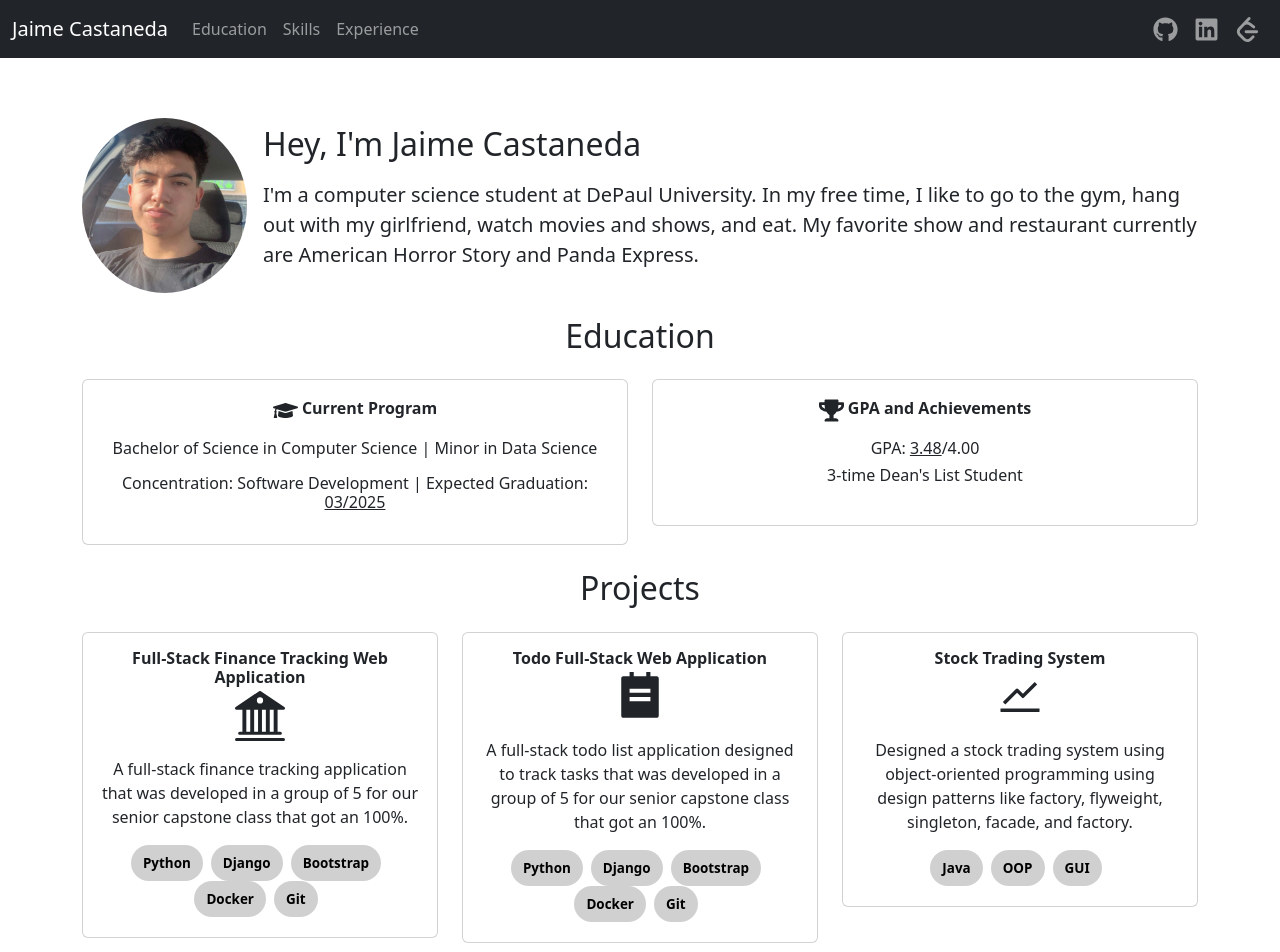
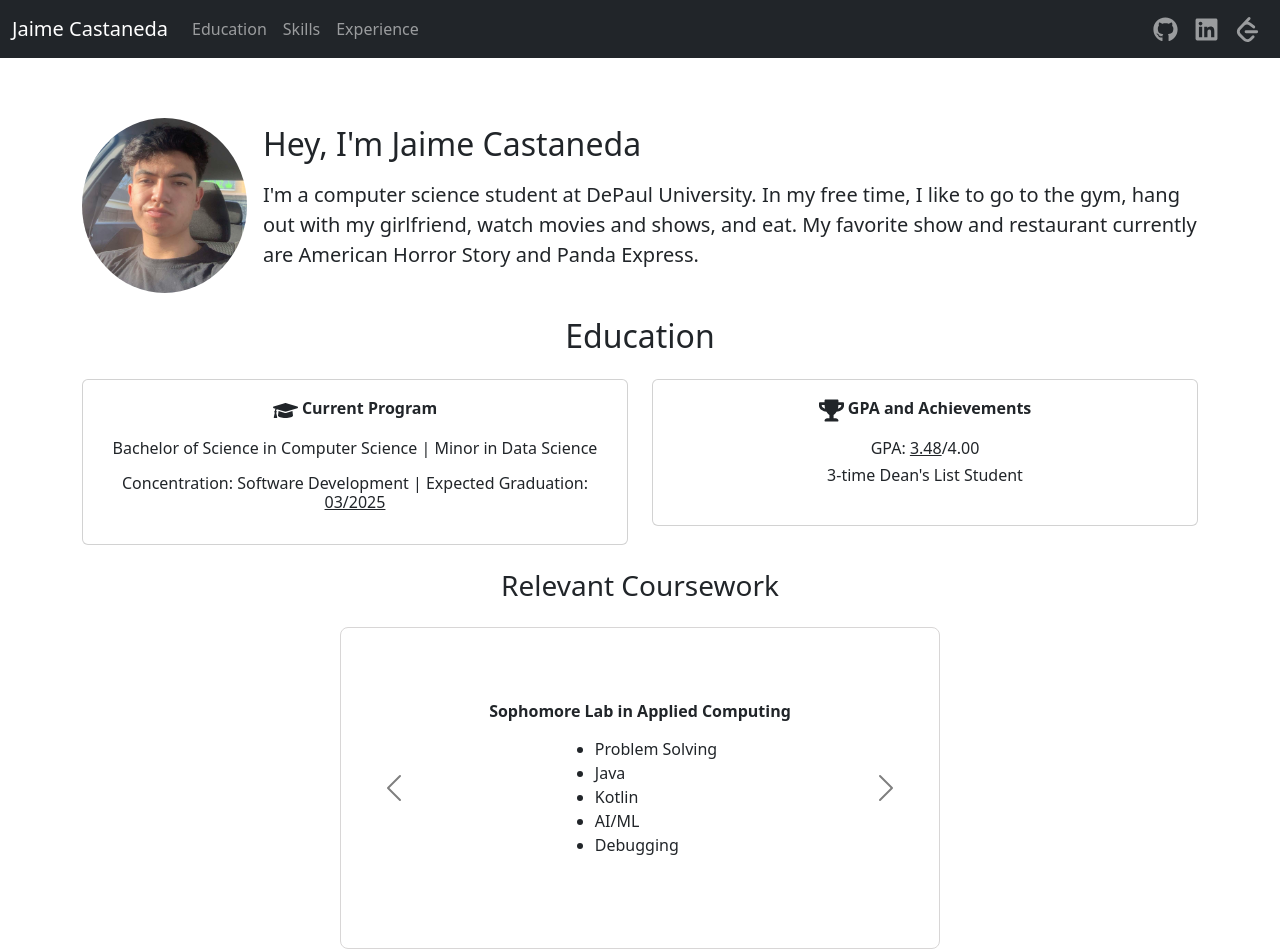
Before and after one commit to JCast867/JCast867.github.io, a React (Create React App) app in the folder my-app/: page / in a window 1280 px wide. Shown: the top 952 px of the page. Built offline with nearby package versions, Linux system fonts and the light colour scheme.

Commit message:
relevant coursework

```diff
--- a/my-app/src/App.css
+++ b/my-app/src/App.css
@@ -23,3 +23,17 @@
   background-color: #bbbbbb;
   /* slightly darker on hover */
 }
+
+.carousel-control-prev-icon,
+.carousel-control-next-icon {
+  filter: invert(1);
+}
+
+.carousel-wrapper {
+  border: 1px solid #d8d6d6;
+  /* Black border */
+  border-radius: 8px;
+  /* Optional: rounded corners */
+  padding: 10px;
+  /* Optional: space inside border */
+}
--- a/my-app/src/App.js
+++ b/my-app/src/App.js
@@ -1,5 +1,6 @@
 import './App.css';
 import 'bootstrap/dist/css/bootstrap.min.css';
+import React, { useState } from "react";
 import pic from "./me.jpg"; // pic of me
 import { FaGithub } from 'react-icons/fa'; // github icon
 import { FaLinkedin } from 'react-icons/fa'; // linkedin icon
@@ -36,6 +37,8 @@ import { BiMoviePlay } from "react-icons/bi"; // movie icon
 import { IoMdChatbubbles } from "react-icons/io"; // chat icon
 import { FaGraduationCap } from "react-icons/fa"; // graduation cap icon
 import { FaTrophy } from "react-icons/fa"; // trophy icon
+// import { SiJunit5 } from "react-icons/si"; // junit icon. maybe will be used
+
 
 
 function Navbar(props) {
@@ -135,7 +138,7 @@ function Intro() {
           </div>
           <div>
             <h2 className="mb-1">Hey, I'm Jaime Castaneda</h2>
-            <p className="lead mt-3">
+            <p className="lead mt-3" id="education">
               I'm a computer science student at DePaul University. In my free
               time, I like to go to the gym, hang out with my girlfriend, watch
               movies and shows, and eat. My favorite show and restaurant currently are American Horror Story and Panda Express.
@@ -149,7 +152,7 @@ function Intro() {
 
 function Education() {
   return (
-    <div className="container">
+    <div className="container" >
       <h2 className="text-center mb-4">Education</h2>
         <div className="row">
           <div className="col-lg-6">
@@ -175,7 +178,247 @@ function Education() {
   );
 }
 
-function ReleventCoursework() {
+export function RelevantCoursework() {
+  const [index, setIndex] = useState(0);
+
+  const courses = [
+  {
+    name: "Intro to Computer Science I/II",
+    points: [
+      "Programming",
+      "Python",
+      "Recursion",
+      "Object-Oriented Software",
+      "Webscraping"
+    ]
+  },
+  {
+    name: "Sophomore Lab in Applied Computing",
+    points: [
+      "Problem Solving",
+      "Java",
+      "Kotlin",
+      "AI/ML",
+      "Debugging"
+    ]
+  },
+  {
+    name: "Data Structures I/II",
+    points: [
+      "Java",
+      "Trees",
+      "Linked Lists",
+      "Stacks",
+      "Queues"
+    ]
+  },
+  {
+    name: "Design and Analysis of Algorithms",
+    points: [
+      "Run-time Analysis",
+      "Divide and Conquer",
+      "Dynamic Programming",
+      "Basic Graph Algorithm",
+      "Greedy Algorithms"
+    ]
+  },
+  {
+    name: "Automata Theory",
+    points: [
+      "Deteministic Finite Automata",
+      "Nondeteministic Finite Automata",
+      "Context-Free Language",
+      "Deterministic Context-Free Language",
+      "Push-Down Automata"
+    ]
+  },
+  {
+    name: "Concepts of Programming Languages",
+    points: [
+      "Scala",
+      "Functional Programming",
+      "Closures",
+      "Inheritance",
+      "Dynamic Dispatch"
+    ]
+  },
+  {
+    name: "Database Systems",
+    points: [
+      "SQL",
+      "Oracle SQL Developer",
+      "Queries",
+      "Data Models",
+      "Database Schemas"
+    ]
+  },
+  {
+    name: "Computer Systems I/II",
+    points: [
+      "C",
+      "Network Programming",
+      "Concurrent Programming",
+      "Caching",
+      "Virtual Memory"
+    ]
+  },
+  {
+    name: "Distributed Systems",
+    points: [
+      "Python",
+      "Socket Programming",
+      "Multithreading",
+      "Networking Protocols",
+      "Local Networks"
+    ]
+  },
+  {
+    name: "Foundations of Artificial Intelligence",
+    points: [
+      "Python",
+      "Search Algorithms",
+      "Propositional and First Order Logic",
+      "Markov Decision Process",
+      "Machine Learning"
+    ]
+  },
+  {
+    name: "Software Projects",
+    points: [
+      "Python",
+      "Django",
+      "Group Projects",
+      "Git and Github",
+      "HTML Bootstrap"
+    ]
+  },
+  {
+    name: "Data Analysis",
+    points: [
+      "R",
+      "Data Visualization",
+      "Data Collection",
+      "Confidence Intervals",
+      "Hypothesis Testing"
+    ]
+  },
+  {
+    name: "Software Testing",
+    points: [
+      "Java",
+      "Junit",
+      "Jira",
+      "Testing Techniques",
+      "Selenium IDE"
+    ]
+  },
+  {
+    name: "Object-Oriented Software Development",
+    points: [
+      "Java",
+      "Object-Oriented Principles",
+      "Object-Oriented Foundations",
+      "Exception Handling",
+      "Design Patterns"
+    ]
+  },
+  {
+    name: "Data Analysis & Regression",
+    points: [
+      "SAS",
+      "Linear Regression",
+      "Polynomial Regression Model",
+      "Logistic Regression",
+      "Model Validation"
+    ]
+  }
+  ];
+
+  const handlePrev = () => {
+    setIndex((prevIndex) =>
+      prevIndex === 0 ? courses.length - 1 : prevIndex - 1);
+  };
+
+  const handleNext = () => {
+    setIndex((prevIndex) =>
+      prevIndex === courses.length - 1 ? 0 : prevIndex + 1);
+  };
+
+  React.useEffect(() => {
+    const slideInterval = setInterval(handleNext, 5000); // Change slide every 5 seconds
+    return () => clearInterval(slideInterval);
+  }, []);
+
+  return (
+    <div className="container">
+      <h3 className="text-center mb-4">Relevant Coursework</h3>
+      <div className="mx-auto" style={{ maxWidth: '600px' }}>
+      <div className="carousel-wrapper mb-4">
+        <div id="courseCarousel" className="carousel slide carousel-fade">
+          <div className="carousel-inner">
+            {courses.map((course, idx) => (
+              <div
+                className={`carousel-item ${idx === index ? 'active' : ''}`}
+                key={idx}
+                style={{
+                  transition: 'opacity 0.6s ease-in-out', // Custom transition
+                  opacity: idx === index ? 1 : 0
+                }}
+              >
+                <div
+                  className="d-flex flex-column justify-content-center align-items-center"
+                  style={{
+                    height: '300px',
+                    transform: idx === index ? 'translateX(0)' : 'translateX(50px)', // Sliding effect
+                    transition: 'transform 0.6s ease-in-out, opacity 0.6s ease-in-out'
+                   }}
+                >
+                  <h6 className="mb-3"><strong>{course.name}</strong></h6>
+                  <ul className="text-start" style={{ maxWidth: '283px' }}>
+                    {course.points.map((point, pIdx) => (
+                      <li
+                      key={pIdx}
+                      style={{
+                        opacity: idx === index ? 1 : 0,
+                        transition: 'opacity 0.6s ease-in-out',
+                        transitionDelay: `${pIdx * 0.1}s` // Staggered animation for list items
+                      }}
+                      >
+                      {point}
+                      </li>
+                    ))}
+                  </ul>
+                </div>
+              </div>
+            ))}
+          </div>
+
+          <button
+            className="carousel-control-prev"
+            type="button"
+            data-bs-target="#courseCarousel"
+            data-bs-slide="prev"
+            onClick={handlePrev}
+          >
+            <span className="carousel-control-prev-icon" aria-hidden="true"></span>
+            <span className="visually-hidden">Previous</span>
+          </button>
+
+          <button
+            className="carousel-control-next"
+            type="button"
+            data-bs-target="#courseCarousel"
+            data-bs-slide="next"
+            onClick={handleNext}
+          >
+            <span className="carousel-control-next-icon" aria-hidden="true"></span>
+            <span className="visually-hidden">Next</span>
+          </button>
+        </div>
+        </div>
+      </div>
+    </div>
+  );
 
 }
 
@@ -278,7 +521,7 @@ function Projects() {
               <div className="text-center d-flex flex-wrap justify-content-center align-items-center mb-1">
                 <span className="skill-badge me-2 mb-0">Socket Programming</span>
                 <span className="skill-badge me-2 mb-0">Python</span>
-                <span className="skill-badge me-2 mb-0">Multithreading</span>
+                <span className="skill-badge me-2 mb-0" id="skills">Multithreading</span>
               </div>
             </div>
           </div>
@@ -291,7 +534,7 @@ function Projects() {
 
 function Skills() {
   return (
-    <div className="container" id="skills">
+    <div className="container" >
       <h2 className="text-center mb-4">Skills and Tools</h2>
 
       <div className="row">
@@ -630,6 +873,7 @@ function App() {
     <Navbar name="Jaime Castaneda"/>
     <Intro />
     <Education />
+    <RelevantCoursework />
     <Projects />
     <Skills />
     <Footer name="Jaime Castaneda" />
```
Also changed, not shown: my-app/public/manifest.json.
